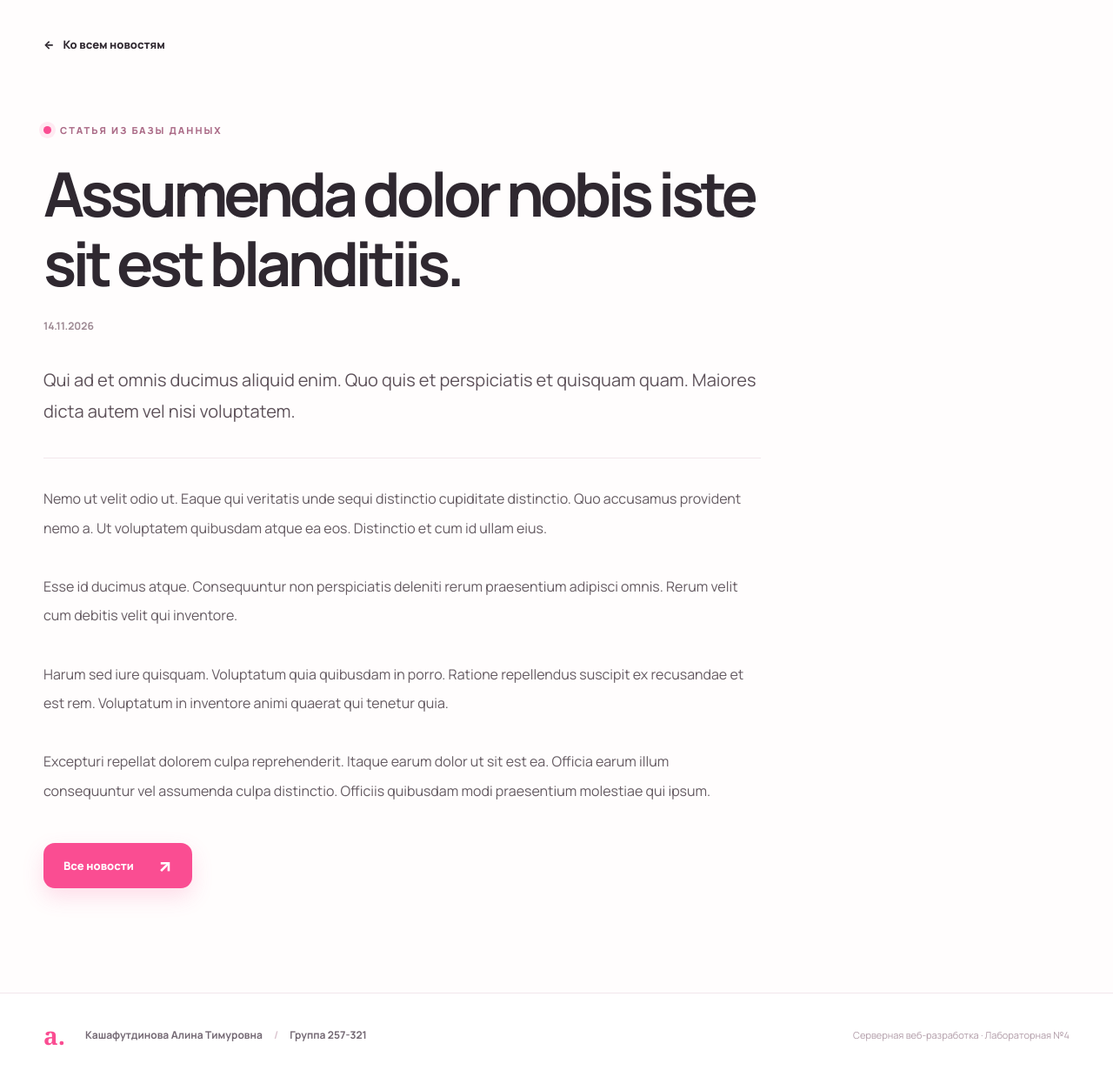
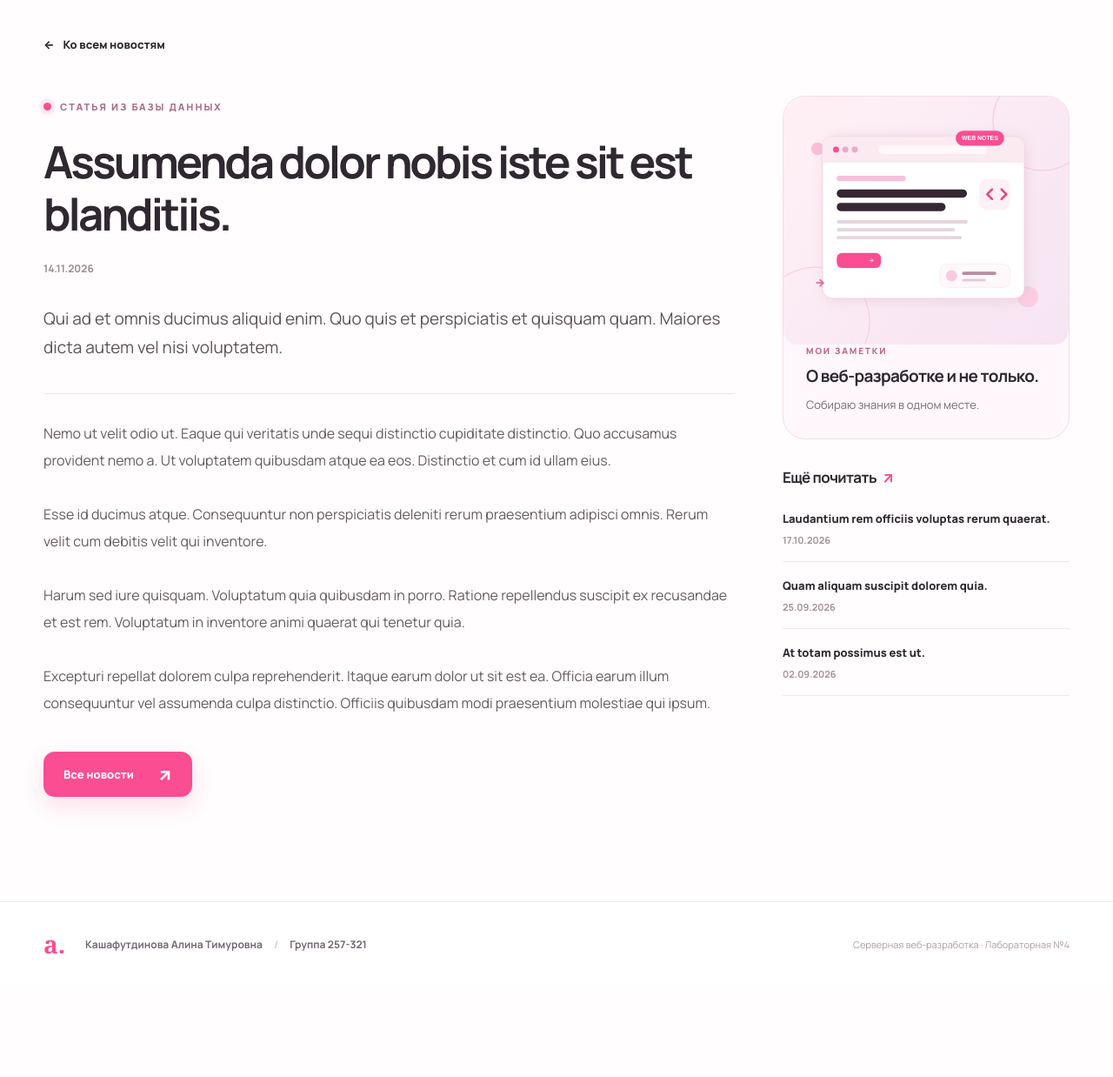
Before and after one commit to alinakashafutdinova/Servernaya_web-razrabotka, a Laravel app: page /news/1 in a window 1280 px wide. Shown: the part 109-1347 px from the top of the page at 87% size. After the commit the page ends 1206 px from the top, so only its background shows below. Run offline with Laravel 9, Linux system fonts and the light colour scheme; data comes from the database, SQL or seed files in the repository.

Commit message:
Улучшила страницу статьи: добавила иллюстрацию и другие новости

```diff
--- a/app/Http/Controllers/NewsController.php
+++ b/app/Http/Controllers/NewsController.php
@@ -22,6 +22,17 @@ class NewsController extends Controller
     {
         abort_unless($article->is_published, 404);
 
-        return view('news.show', ['article' => $article]);
+        $relatedArticles = Article::query()
+            ->where('is_published', true)
+            ->where('id', '!=', $article->id)
+            ->orderByDesc('published_at')
+            ->orderByDesc('id')
+            ->limit(3)
+            ->get();
+
+        return view('news.show', [
+            'article' => $article,
+            'relatedArticles' => $relatedArticles,
+        ]);
     }
 }
--- a/public/css/site.css
+++ b/public/css/site.css
@@ -313,3 +313,46 @@ h1,h2,h3,p { margin-top: 0; }
 .news-story-body { padding-top: 30px; border-top: 1px solid var(--border); white-space: pre-line; font-size: 16px; line-height: 2.1; color: #655b62; overflow-wrap: anywhere; }
 @media(max-width: 940px) { .news-grid { grid-template-columns: repeat(2,minmax(0,1fr)); } }
 @media(max-width: 640px) { .news-page { padding-top: 55px; padding-bottom: 80px; } .news-heading { align-items: flex-start; flex-direction: column; } .news-grid { grid-template-columns: 1fr; } .news-card { min-height: 270px; } .news-story { padding: 36px 0 80px; } .news-story-content { margin-top: 38px; } .news-story-lead { font-size: 17px; } }
+
+
+/* Страница новости: текст и боковая колонка */
+.news-story-grid {
+    display: grid;
+    grid-template-columns: minmax(0, 1fr) minmax(275px, 330px);
+    align-items: start;
+    gap: clamp(32px, 4.4vw, 74px);
+    margin-top: 38px;
+}
+.news-story-grid .news-story-content { min-width: 0; max-width: none; margin: 0; }
+.news-story-grid h1 { font-size: clamp(36px, 4vw, 60px); line-height: 1.17; letter-spacing: -.058em; }
+.news-story-grid .news-story-lead { margin-top: 32px; font-size: clamp(17px, 1.6vw, 19px); line-height: 1.76; }
+.news-story-grid .news-story-body { font-size: 16px; line-height: 1.94; }
+.news-story-all { margin-top: 40px; }
+.news-story-aside { min-width: 0; position: sticky; top: 28px; }
+.news-story-visual { overflow: hidden; border: 1px solid #f4dde7; border-radius: 26px; background: #fff7fb; }
+.news-story-visual > img { display: block; width: 100%; height: auto; aspect-ratio: 760 / 660; object-fit: cover; }
+.news-visual-caption { padding: 0 26px 28px; }
+.news-visual-label { display: block; margin-bottom: 9px; font-size: 10px; color: #bd668e; font-weight: 800; letter-spacing: .18em; }
+.news-visual-caption strong { display: block; font-size: 19px; line-height: 1.4; letter-spacing: -.035em; }
+.news-visual-caption p { margin: 10px 0 0; font-size: 13px; line-height: 1.6; color: var(--muted); }
+.news-related { margin-top: 32px; }
+.news-related h2 { font-size: 17px; line-height: 1.4; letter-spacing: -.035em; margin: 0 0 8px; }
+.news-related h2 span { color: var(--pink); padding-left: 4px; }
+.news-related ul { margin: 0; padding: 0; list-style: none; }
+.news-related li { border-bottom: 1px solid var(--border); }
+.news-related li a { display: flex; flex-direction: column; gap: 7px; padding: 17px 0; }
+.news-related-title { font-size: 13px; line-height: 1.55; font-weight: 800; transition: color .2s ease; }
+.news-related li a:hover .news-related-title { color: var(--pink-deep); }
+.news-related time { font-size: 11px; color: #a8909c; }
+@media (max-width: 900px) {
+    .news-story-grid { grid-template-columns: minmax(0, 1fr) 270px; gap: 26px; }
+    .news-story-grid h1 { font-size: clamp(32px, 4vw, 48px); }
+    .news-visual-caption { padding: 0 19px 22px; }
+}
+@media (max-width: 720px) {
+    .news-story-grid { grid-template-columns: minmax(0, 1fr); gap: 48px; margin-top: 28px; }
+    .news-story-aside { position: static; display: grid; grid-template-columns: 1fr; gap: 28px; }
+    .news-story-visual { max-width: 430px; }
+    .news-related { margin-top: 0; }
+    .news-story-grid .news-story-lead { font-size: 17px; }
+}
--- a/resources/views/news/show.blade.php
+++ b/resources/views/news/show.blade.php
@@ -5,13 +5,43 @@
 @section('content')
 <section class="news-story container">
     <a class="news-back" href="{{ route('news.index') }}"><span aria-hidden="true">←</span> Ко всем новостям</a>
-    <div class="news-story-content">
-        <span class="eyebrow"><span class="eyebrow-dot"></span> СТАТЬЯ ИЗ БАЗЫ ДАННЫХ</span>
-        <h1>{{ $article->title }}</h1>
-        <time datetime="{{ $article->published_at->format('Y-m-d') }}">{{ $article->published_at->format('d.m.Y') }}</time>
-        <p class="news-story-lead">{{ $article->summary }}</p>
-        <div class="news-story-body">{{ $article->content }}</div>
+
+    <div class="news-story-grid">
+        <article class="news-story-content">
+            <span class="eyebrow"><span class="eyebrow-dot"></span> СТАТЬЯ ИЗ БАЗЫ ДАННЫХ</span>
+            <h1>{{ $article->title }}</h1>
+            <time datetime="{{ $article->published_at->format('Y-m-d') }}">{{ $article->published_at->format('d.m.Y') }}</time>
+            <p class="news-story-lead">{{ $article->summary }}</p>
+            <div class="news-story-body">{{ $article->content }}</div>
+            <a href="{{ route('news.index') }}" class="button button-primary news-story-all">Все новости <span aria-hidden="true">↗</span></a>
+        </article>
+
+        <aside class="news-story-aside" aria-label="Дополнительно о статьях">
+            <div class="news-story-visual">
+                <img src="{{ asset('images/news-illustration.svg') }}" width="760" height="660" alt="Иллюстрация веб-страницы с розовыми акцентами" loading="lazy">
+                <div class="news-visual-caption">
+                    <span class="news-visual-label">МОИ ЗАМЕТКИ</span>
+                    <strong>О веб-разработке и не только.</strong>
+                    <p>Собираю знания в одном месте.</p>
+                </div>
+            </div>
+
+            @if ($relatedArticles->isNotEmpty())
+                <div class="news-related">
+                    <h2>Ещё почитать <span aria-hidden="true">↗</span></h2>
+                    <ul>
+                        @foreach ($relatedArticles as $relatedArticle)
+                            <li>
+                                <a href="{{ route('news.show', $relatedArticle) }}">
+                                    <span class="news-related-title">{{ $relatedArticle->title }}</span>
+                                    <time datetime="{{ $relatedArticle->published_at->format('Y-m-d') }}">{{ $relatedArticle->published_at->format('d.m.Y') }}</time>
+                                </a>
+                            </li>
+                        @endforeach
+                    </ul>
+                </div>
+            @endif
+        </aside>
     </div>
-    <a href="{{ route('news.index') }}" class="button button-primary">Все новости <span aria-hidden="true">↗</span></a>
 </section>
 @endsection
```
Also changed, not shown: tests/Feature/NewsLayoutTest.php (added, +36 -0 lines), public/images/news-illustration.svg (added).
